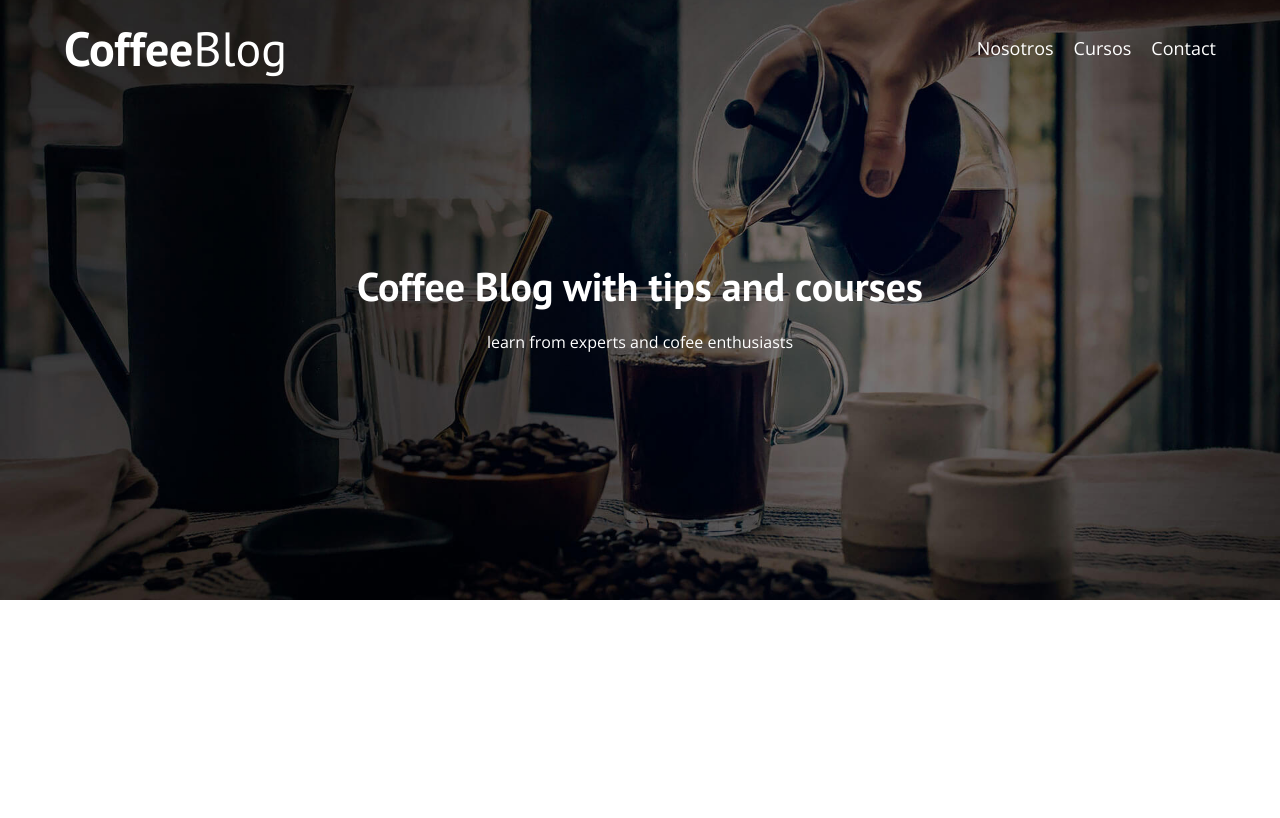
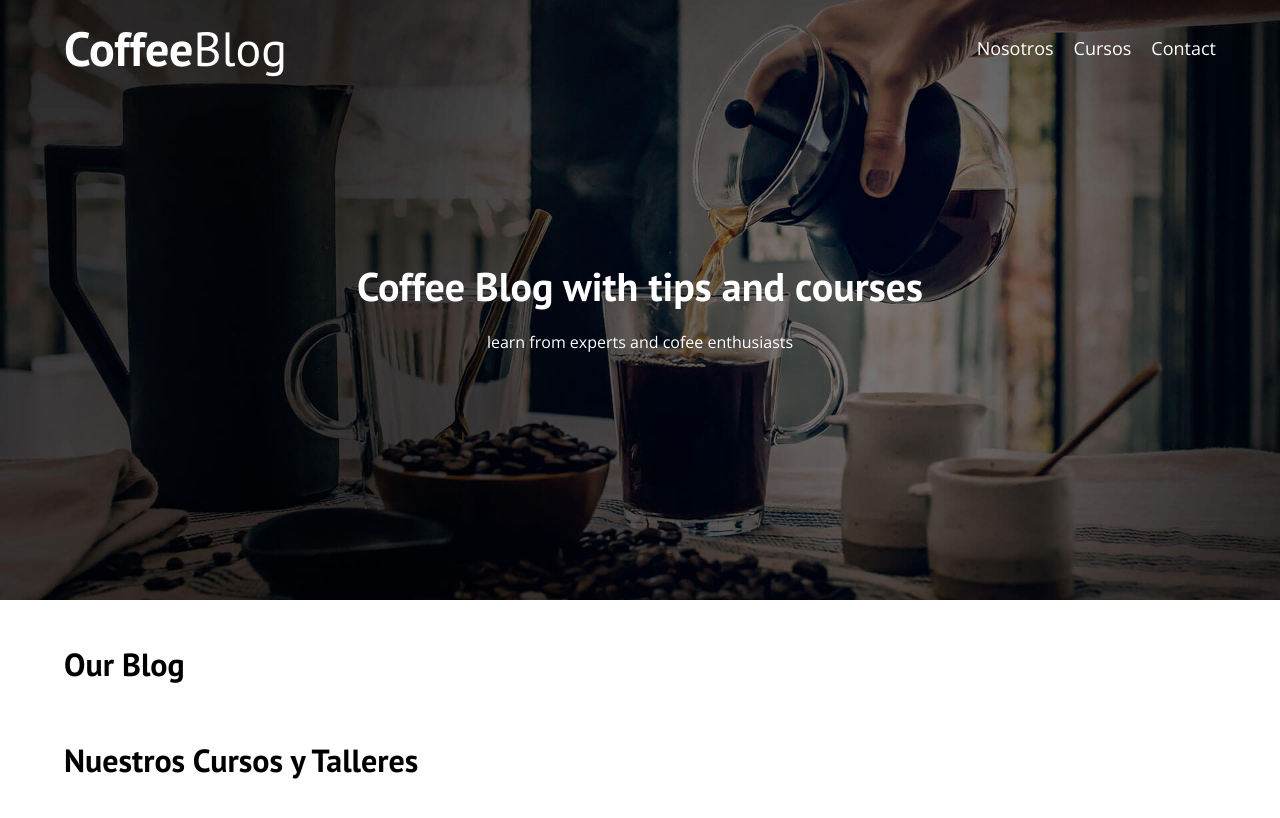
Before and after one commit to JorgeTTor/coffee-blog, a plain HTML site: page index.html in a window 1280 px wide. Drawn offline with nearby package versions, Linux system fonts and the light colour scheme.

Commit message:
[ADD] blog section html

```diff
--- a/index.html
+++ b/index.html
@@ -31,6 +31,15 @@
             </p>
         </div>
     </header>
+    <div class="container  main-container">
+        <main class="blog">
+            <h3>Our Blog</h3>
+        </main>
+        <aside class="sidebar">
+            <h3>Nuestros Cursos y Talleres</h3>
+
+        </aside>
+    </div>
 
 </body>
 </html>
```
